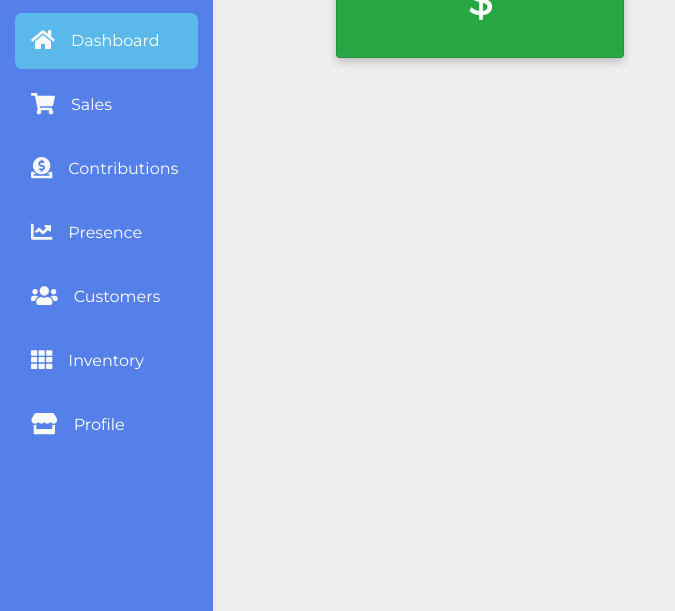
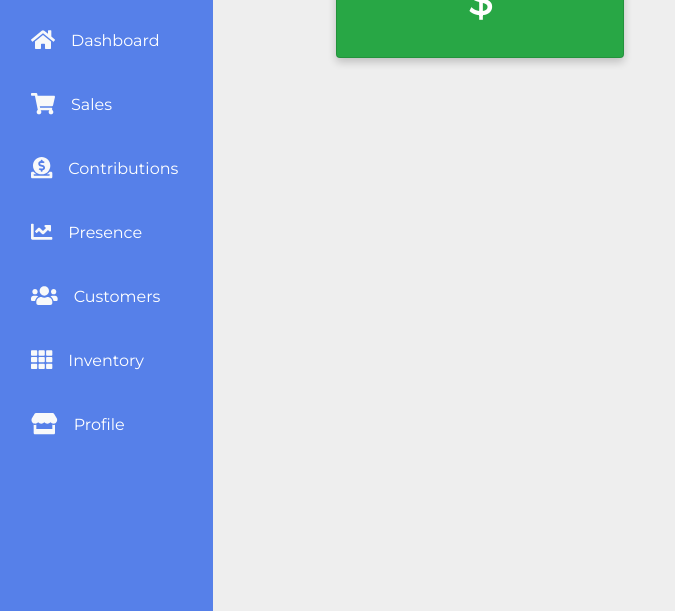
Before and after one commit to updine/updine.github.io, a Django app: page /contributions in a window 1280 px wide. Shown: the part 189-800 px from the top of the page, without its empty margins (0-675 px from the left). Run offline with Django 3.2, Linux system fonts and the light colour scheme; data that the repository does not hold is empty; some libraries are stand-ins or nearby versions.

```diff
--- a/dashboard/inventory/templates/inventory/base.html
+++ b/dashboard/inventory/templates/inventory/base.html
@@ -38,7 +38,7 @@
                             <a href="profile" class="text-white">Affy's Premium</a>
                         </div>
                         <ul class="navbar-nav flex-column mt-4">
-                            <li class="nav-item"><a href="/" class="nav-link text-white p-3 mb-2 current"><i
+                            <li class="nav-item"><a href="/" class="nav-link text-white p-3 mb-2 sidebar-link"><i
                                         class="fas fa-home text-light fa-lg mr-3"></i>Dashboard</a></li>
                             <li class="nav-item "><a href="{% url 'sales' %}"
                                     class="nav-link text-white p-3 mb-2 sidebar-link"><i
```
